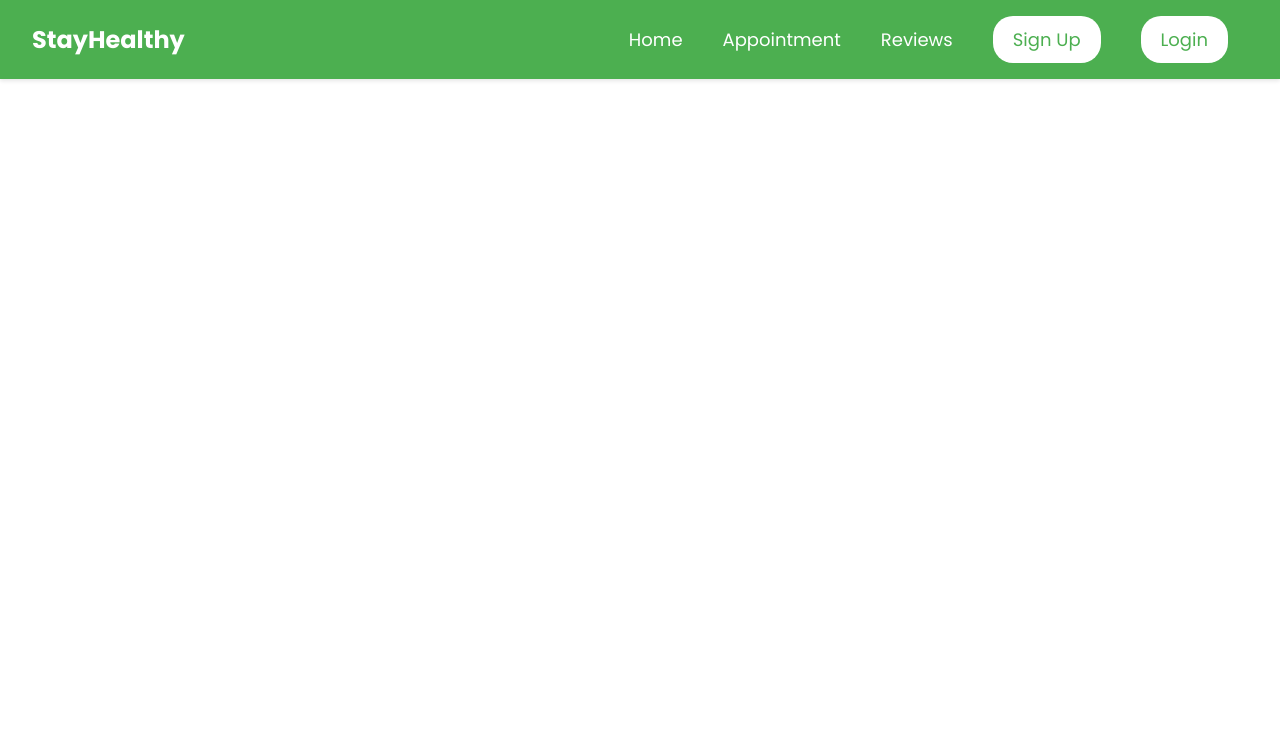
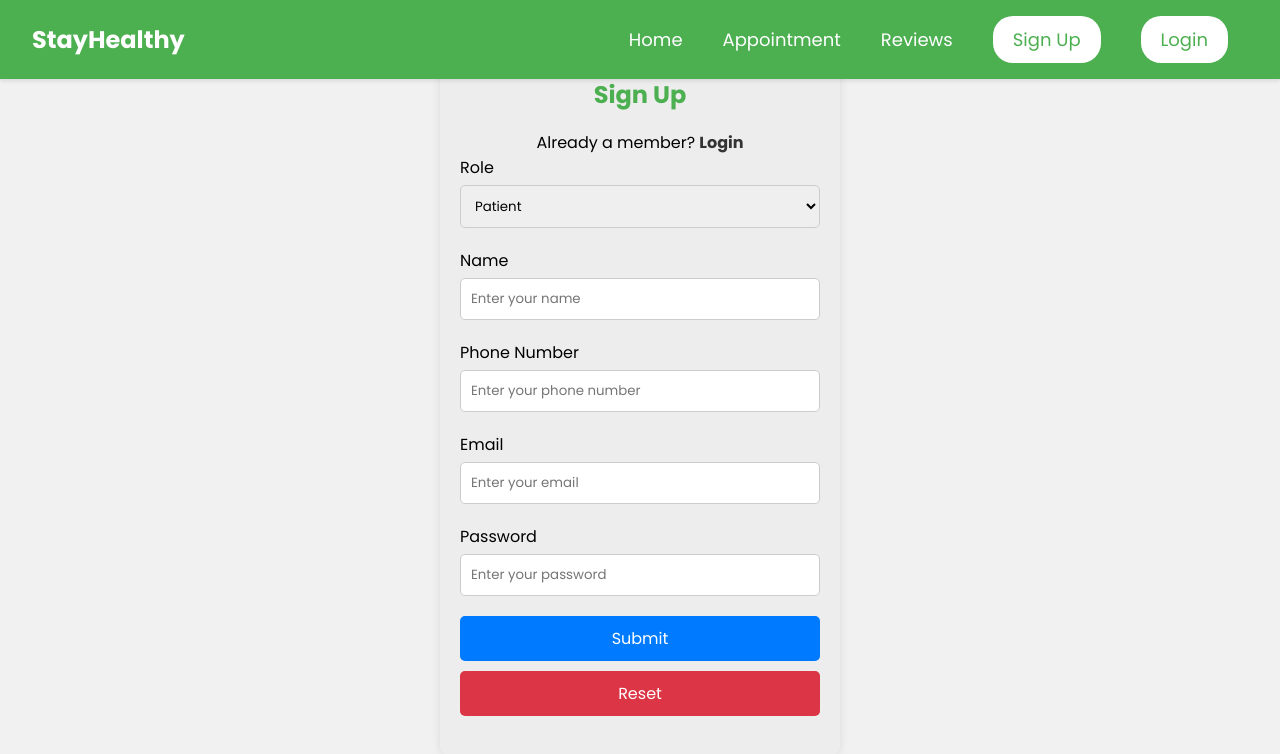
Before and after one commit to johnrizos/test_med_app, a React (Create React App) app: page /signup in a window 1280 px wide. Shown: the top 754 px of the page. Built offline with nearby package versions, Linux system fonts and the light colour scheme.

Commit message:
add sign up component

```diff
--- a/src/App.js
+++ b/src/App.js
@@ -3,6 +3,8 @@ import { BrowserRouter, Routes, Route } from "react-router-dom";
 // Import custom Navbar component
 import Navbar from './Components/Navbar/Navbar';
 import Landing_Page from './Components/Landing_Page/Landing_Page';
+import Login from './Components/Login/Login';
+import Sign_Up from './Components/Sign_Up/Sign_Up';
 
 
 import './App.css';
@@ -18,6 +20,8 @@ function App() {
           <Routes>
             {/* Define individual Route components for different pages */}
             <Route path="/" element={<Landing_Page/>}/>
+            <Route path="/login" element={<Login/>}/>
+            <Route path="/signup" element={<Sign_Up/>}/>
 
 
           </Routes>
--- a/src/Components/Login/Login.html
+++ b/src/Components/Login/Login.html
@@ -24,7 +24,7 @@ Apply CSS styling to the Login form based on the design from a previous exercise
             <p style="text-align: center;margin-bottom:10px;">Are you a new member? <span style="color:#2B4BF0"><b><a href="../Sign_Up/Sign_Up.html">Sign Up Here</a></b></span></p>
             <div class="form-group">
                 <label for="email">Email</label>
-                <input type="email" id="email" name="email" required>
+                <input type="email" id="email" name="email" pattern="[a-z0-9._%+-]+@[a-z0-9.-]+\.[a-z]{2,}$" required>
             </div>
             <div class="form-group">
                 <label for="password">Password</label>
--- a/src/Components/Navbar/Navbar.js
+++ b/src/Components/Navbar/Navbar.js
@@ -1,7 +1,11 @@
 // react function add Navbar.html inside return
+// add in Navbar.js links for Login.js and Sign_Up.js
 
 import React from "react";
 import "./Navbar.css";
+import { Link } from 'react-router-dom';
+
+
 
 function Navbar() {
   return (
@@ -12,23 +16,25 @@ function Navbar() {
         </div>
         <ul className="nav-links">
           <li>
+
             <a href="#home">Home</a>
           </li>
           <li>
             <a href="#appointment">Appointment</a>
+
           </li>
           <li>
             <a href="#reviews">Reviews</a>
           </li>
           <li>
-            <a href="../Sign_Up/Sign_Up.html">
+            <Link to="signup">
               <button>Sign Up</button>
-            </a>
+            </Link>
           </li>
           <li>
-            <a href="../Login/Login.html">
+            <Link to="login">
               <button>Login</button>
-            </a>
+            </Link>
           </li>
         </ul>
       </nav>
--- a/src/Components/Sign_Up/Sign_Up.html
+++ b/src/Components/Sign_Up/Sign_Up.html
@@ -42,12 +42,12 @@ Apply CSS styling to the Sign-up form based on the design from a previous exerci
                 <div class="form-group
                 ">
                     <label for="phone">Phone Number</label>
-                    <input type="text" id="phone" name="phone" placeholder="Enter your phone number" required>
+                    <input type="text" id="phone" name="phone" placeholder="Enter your phone number" pattern="\d{10}" required>
                 </div>
                 <div class="form-group
                 ">
                     <label for="email">Email</label>
-                    <input type="email" id="email" name="email" placeholder="Enter your email" required>
+                    <input type="email" id="email" name="email" placeholder="Enter your email" pattern="[a-z0-9._%+-]+@[a-z0-9.-]+\.[a-z]{2,}$" required>
                 </div>
                 <div class="form-group
                 ">
--- /dev/null
+++ b/src/Components/Sign_Up/Sign_Up.js
@@ -0,0 +1,55 @@
+import React from "react";
+import "./Sign_Up.css";
+import { Link } from "react-router-dom";
+
+const Sign_Up = () => {
+
+    return (
+        <>
+        <section class="section-login-signUp">
+        <div class="sign-up-form">
+            <h1>Sign Up</h1>
+            <p style={{ textAlign: "center" }}>Already a member? <span style={{ color:"#2B4BF0" }}><b><Link to="login">Login</Link></b></span></p>
+            <form action="">
+                <div class="form-group">
+                    <label for="role">Role</label>
+                    <select name="role" id="role">
+                        <option value="patient">Patient</option>
+                        <option value="doctor">Doctor</option>
+                    </select>
+                </div>
+                <div class="form-group
+                ">
+                    <label for="name">Name</label>
+                    <input type="text" id="name" name="name" placeholder="Enter your name" required />
+                </div>
+                <div class="form-group
+                ">
+                    <label for="phone">Phone Number</label>
+                    <input type="text" id="phone" name="phone" placeholder="Enter your phone number" pattern="\d{10}" required />
+                </div>
+                <div class="form-group
+                ">
+                    <label for="email">Email</label>
+                    <input type="email" id="email" name="email" placeholder="Enter your email" pattern="[a-z0-9._%+-]+@[a-z0-9.-]+\.[a-z]{2,}$" required />
+                </div>
+                <div class="form-group
+                ">
+                    <label for="password">Password</label>
+                    <input type="password" id="password" name="password" placeholder="Enter your password" required />
+                </div>
+                <div class="form-group
+                ">
+                    <button type="submit">Submit</button>
+                    <button type="reset">Reset</button>
+                </div>
+            </form>
+        </div>
+
+
+    </section>
+    </>
+    )
+}
+
+export default Sign_Up;
```
Also changed, not shown: src/Components/Login/Login.js (added).
